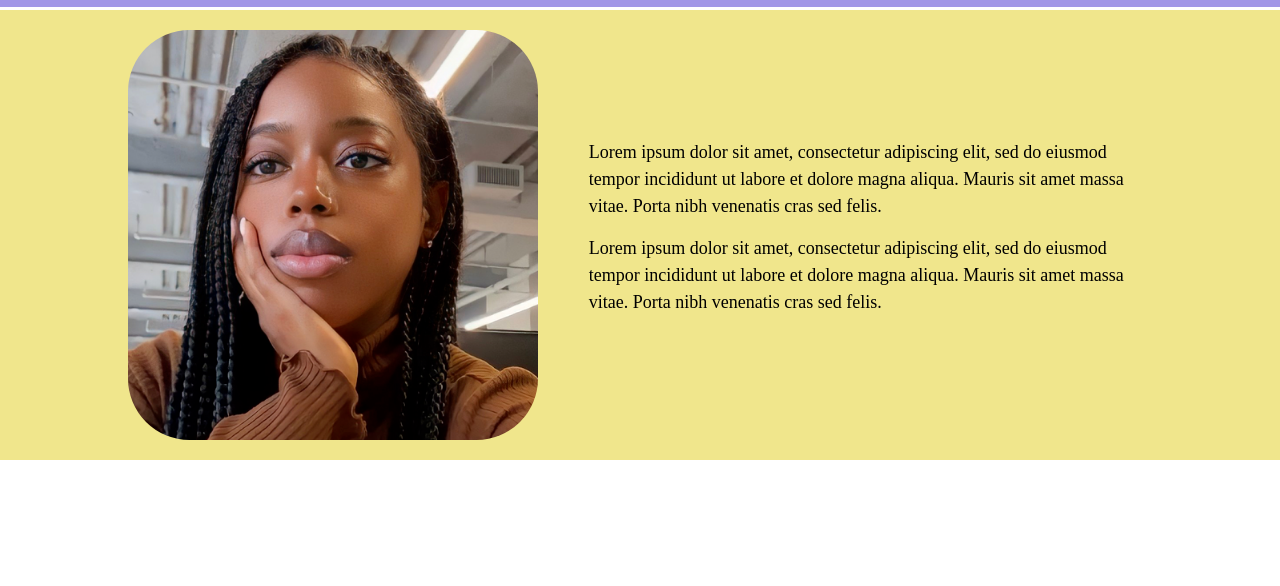
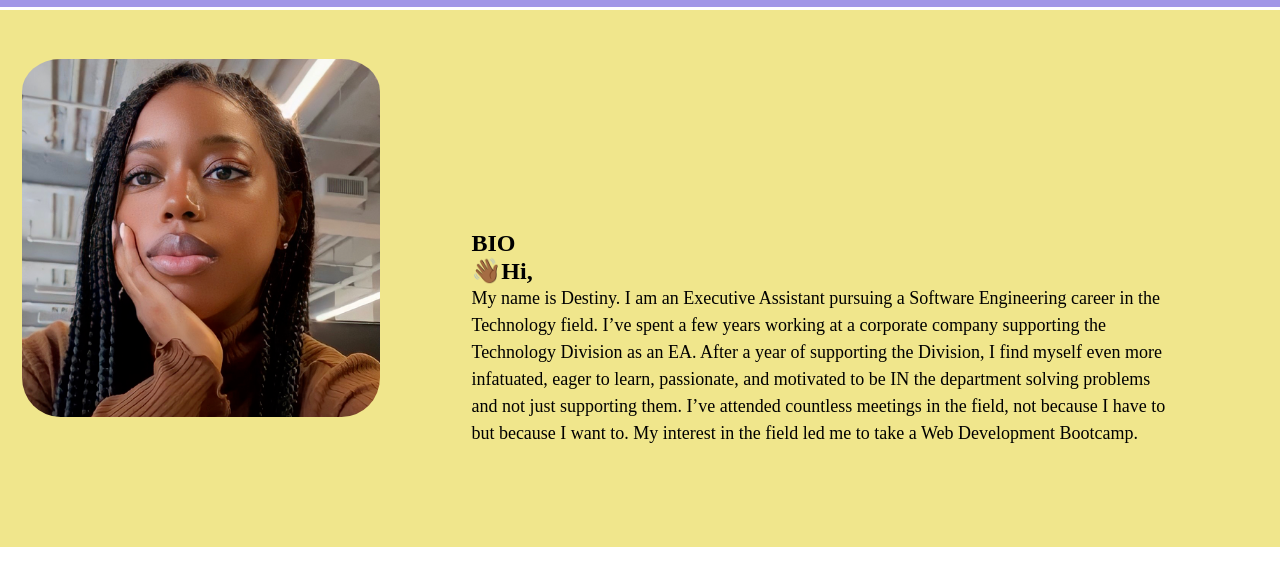
Before and after one commit to destinyjen/Destiny-Portfolio, a plain HTML site: page index.html in a window 1280 px wide. Shown: the part 40-626 px from the top of the page. Drawn offline with Linux system fonts and the light colour scheme.

Commit message:
updates to styling

```diff
--- a/assets/css/style.css
+++ b/assets/css/style.css
@@ -42,9 +42,14 @@ main section#about .holder {
 }
 
 main section#about img {
-    width: 40%;
+    width: 28%;
     border-radius: 15%;
+    display: inline-block;
+    padding: 22px;
+    padding-top: 29px;
+    align-content: center;
 }
+
 
 @media screen and (max-width: 960px) {
     main section#about img {
@@ -56,6 +61,8 @@ main section#about img {
 
 main section#about .bio {
     width: 55%;
+    display: inline-block;
+    padding: 65px;
 }
 
 @media screen and (max-width: 960px) {
--- a/index.html
+++ b/index.html
@@ -11,30 +11,31 @@
         <header>
             <h2>Destiny's Portfolio</h2>
             <nav>
-                <a href="#">
+                <a href="https://www.yahoo.com/">
                     <span>📱</span>Contact
                 </a>
-                <a href="#">
+                <a href="https://twitter.com/?lang=en">
                     <span>🐦</span>X
                 </a>
-                <a href="#">
+                <a href="https://www.linkedin.com/in/desj/">
                     <span>
                         <svg xmlns="http://www.w3.org/2000/svg" width="16" height="16" fill="currentColor" class="bi bi-linkedin" viewBox="0 0 16 16"><path d="M0 1.146C0 .513.526 0 1.175 0h13.65C15.474 0 16 .513 16 1.146v13.708c0 .633-.526 1.146-1.175 1.146H1.175C.526 16 0 15.487 0 14.854zm4.943 12.248V6.169H2.542v7.225zm-1.2-8.212c.837 0 1.358-.554 1.358-1.248-.015-.709-.52-1.248-1.342-1.248S2.4 3.226 2.4 3.934c0 .694.521 1.248 1.327 1.248zm4.908 8.212V9.359c0-.216.016-.432.08-.586.173-.431.568-.878 1.232-.878.869 0 1.216.662 1.216 1.634v3.865h2.401V9.25c0-2.22-1.184-3.252-2.764-3.252-1.274 0-1.845.7-2.165 1.193v.025h-.016l.016-.025V6.169h-2.4c.03.678 0 7.225 0 7.225z"/></svg>
                         LinkedIn
                     </span>
                 </a>
-                <a href="#">
+                <a href="https://medium.com/@destiny.jenkins64">
                     <span>📓</span>Medium
                 </a>
             </nav>
         </header>
         <main>
             <section id="about">
-                <div class="holder">
+                <div class="aboutholder">
                     <img src="assets/images/destinys-pic.png" alt="picture of destiny for software engineering portfolio">
                     <div class="bio">
-                        <p>Lorem ipsum dolor sit amet, consectetur adipiscing elit, sed do eiusmod tempor incididunt ut labore et dolore magna aliqua. Mauris sit amet massa vitae. Porta nibh venenatis cras sed felis. </p>
-                        <p>Lorem ipsum dolor sit amet, consectetur adipiscing elit, sed do eiusmod tempor incididunt ut labore et dolore magna aliqua. Mauris sit amet massa vitae. Porta nibh venenatis cras sed felis. </p>
+                        <h1>BIO</h1>
+                        <h2>👋🏾Hi,</h2>
+                        <p> My name is Destiny. I am an Executive Assistant pursuing a Software Engineering career in the Technology field. I’ve spent a few years working at a corporate company supporting the Technology Division as an EA. After a year of supporting the Division, I find myself even more infatuated, eager to learn, passionate, and motivated to be IN the department solving problems and not just supporting them. I’ve attended countless meetings in the field, not because I have to but because I want to. My interest in the field led me to take a Web Development Bootcamp. </p>
                     </div>
                 </div>
             </section>
```
Also changed, not shown: assets/images/Doodle.png (added).
